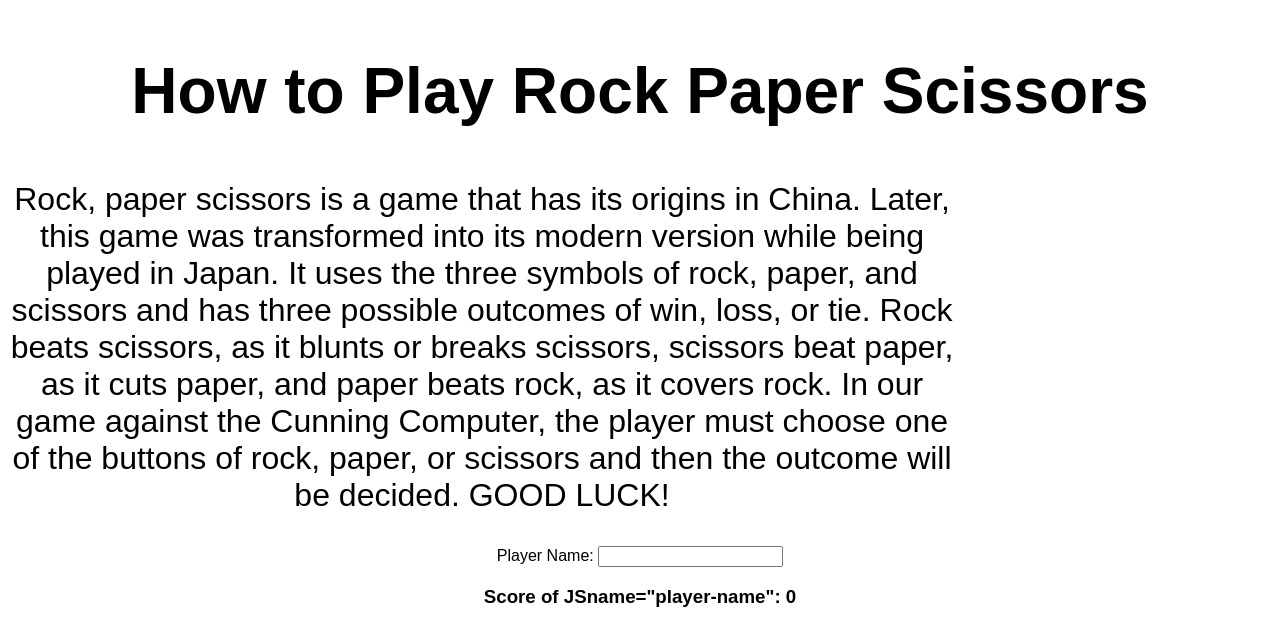
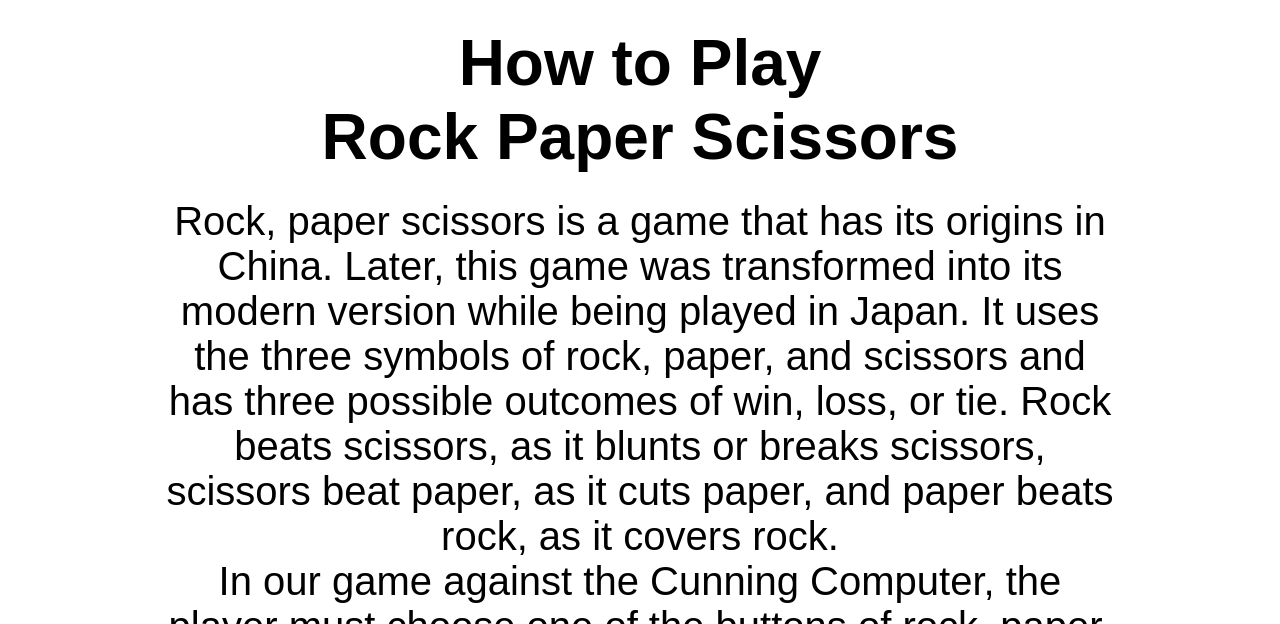
Before and after one commit to rachank/rockpaperscissors-1, a plain HTML site: page index.html in a window 1280 px wide. Shown: the part 337-961 px from the top of the page. Drawn offline with Linux system fonts and the light colour scheme; a web font is replaced by a local one.

Commit message:
adjustments to paragraph and heading2 styling

```diff
--- a/assets/css/style.css
+++ b/assets/css/style.css
@@ -18,18 +18,21 @@ body {
 
 }
 
-/* How to paragraph style */
+/* How To Play heading and paragraph style */
 
 #heading2 {
     font-size: 4em;
     font-weight: bold;
-    margin-block-start: 0.2em
-    margin-block-end: 0.2em;
+    margin-block-start: 2%;
+    margin-block-end: 2%;
 }
 #playinfo {
-    font-size: 2em;
+    font-size: 2.5em;
+    text-align: center;
+    margin-block-start: 0.5em;
+    margin-block-end: 0.3em;
+    margin: auto;
     max-width: 75%;
-    text-align: center;
 
 
 
--- a/index.html
+++ b/index.html
@@ -22,17 +22,15 @@
 
     <!-- How to Play Rock Paper Scissors -->
     <div>
-        <h2 id="heading2">How to Play Rock Paper Scissors</h2>
+        <h2 id="heading2">How to Play<br>Rock Paper Scissors</h2>
         <p id="playinfo">Rock, paper scissors is a game that has its origins in China.
             Later, this game was transformed into its modern version while being played in Japan.
             It uses the three symbols of rock, paper, and scissors and has three possible outcomes of win, loss, or tie.
             Rock beats scissors, as it blunts or breaks scissors, scissors beat paper, as it cuts paper,
             and paper beats rock, as it covers rock.
-
-            <bk>In our game against the Cunning Computer, the player must choose one of the buttons of rock, paper, or
+            <br>In our game against the Cunning Computer, the player must choose one of the buttons of rock, paper, or
                 scissors
-                and then the outcome will be decided. </bk>
-            <bk>GOOD LUCK!</bk>
+                and then the outcome will be decided. Good Luck!!</br>
         </p>
     </div>
     <!--request for player name -->
```
